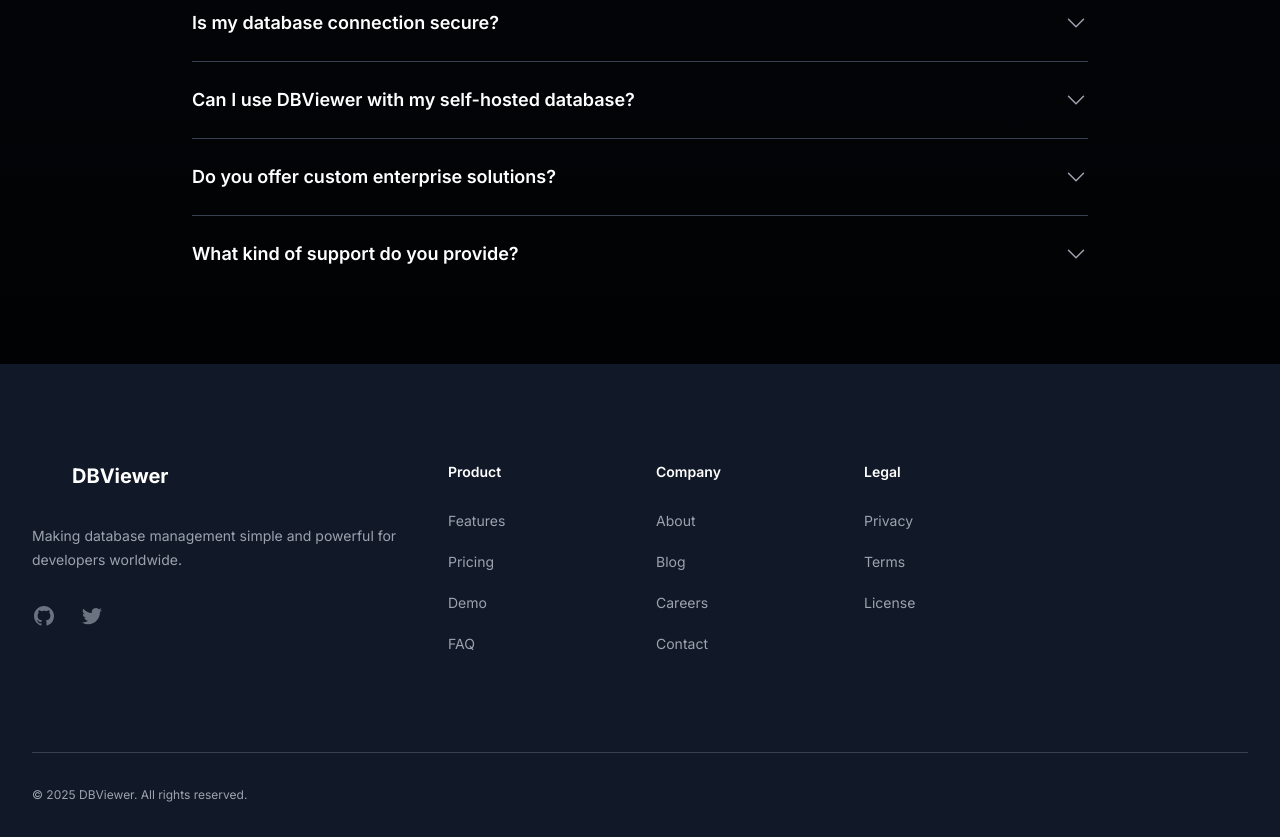
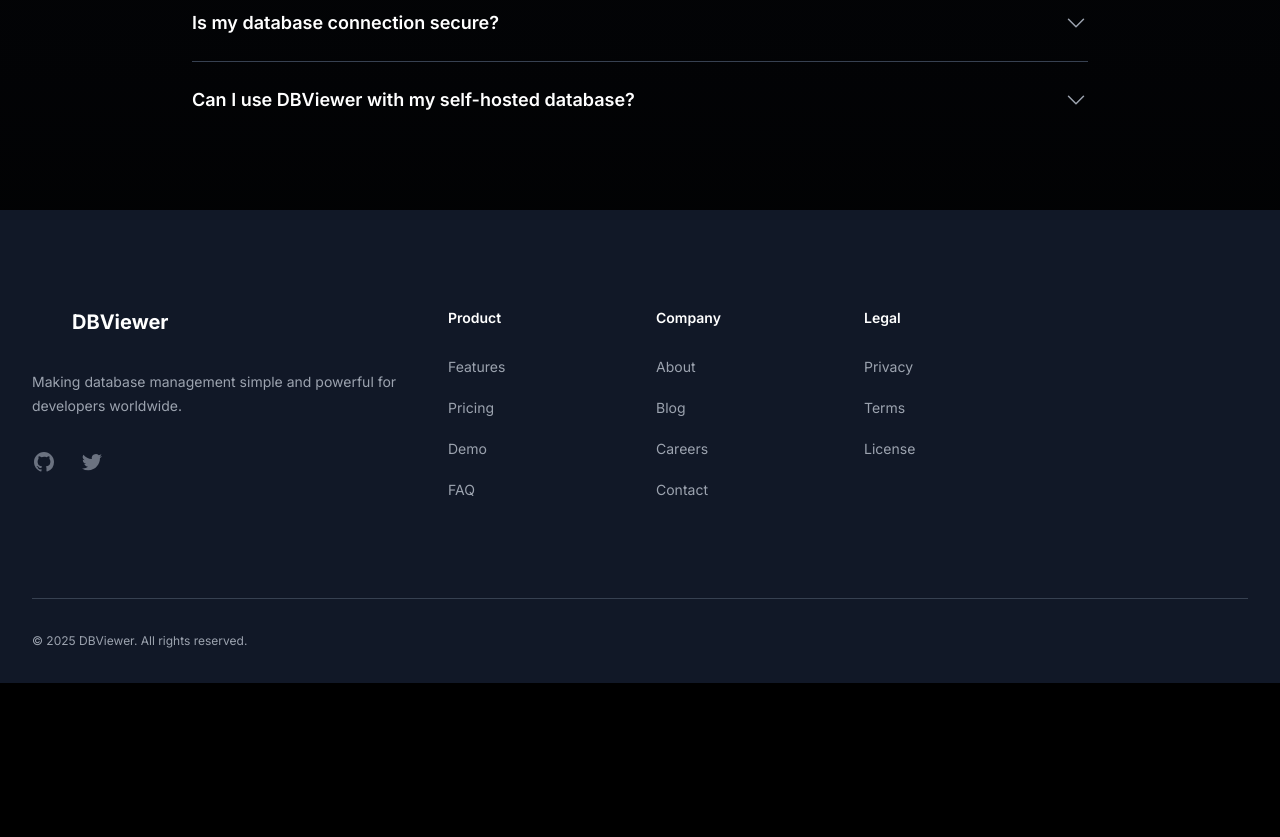
Before and after one commit to proSamik/database-viewer-in-web, a Next.js app in the folder client/: page / in a window 1280 px wide. Shown: the part 3980-4817 px from the top of the page. After the commit the page ends 4663 px from the top, so only its background shows below. Built offline with nearby package versions, Linux system fonts and the light colour scheme.

Commit message:
Remove enterprise and support FAQs from landing page

```diff
--- a/client/src/components/landing/FAQ.tsx
+++ b/client/src/components/landing/FAQ.tsx
@@ -14,14 +14,6 @@ const faqs = [
   {
     question: "Can I use DBViewer with my self-hosted database?",
     answer: "Absolutely! DBViewer works with any accessible PostgreSQL database, whether it's hosted in the cloud or on your own infrastructure."
-  },
-  {
-    question: "Do you offer custom enterprise solutions?",
-    answer: "Yes, we offer enterprise solutions with custom features, dedicated support, and self-hosting options. Contact our sales team to learn more."
-  },
-  {
-    question: "What kind of support do you provide?",
-    answer: "We offer community support for our free tier users through our documentation and community forums. Pro and Enterprise users get priority email support and dedicated account management."
   }
 ];
 
```
